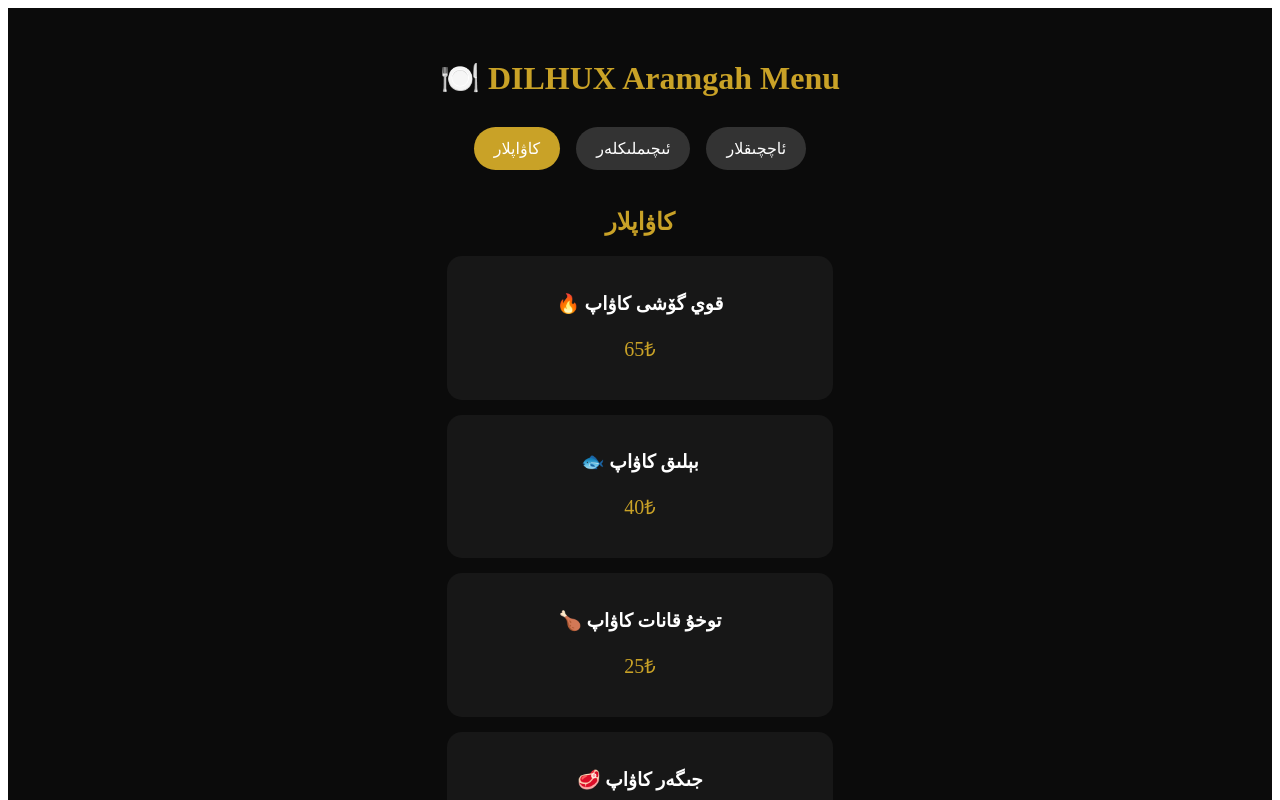
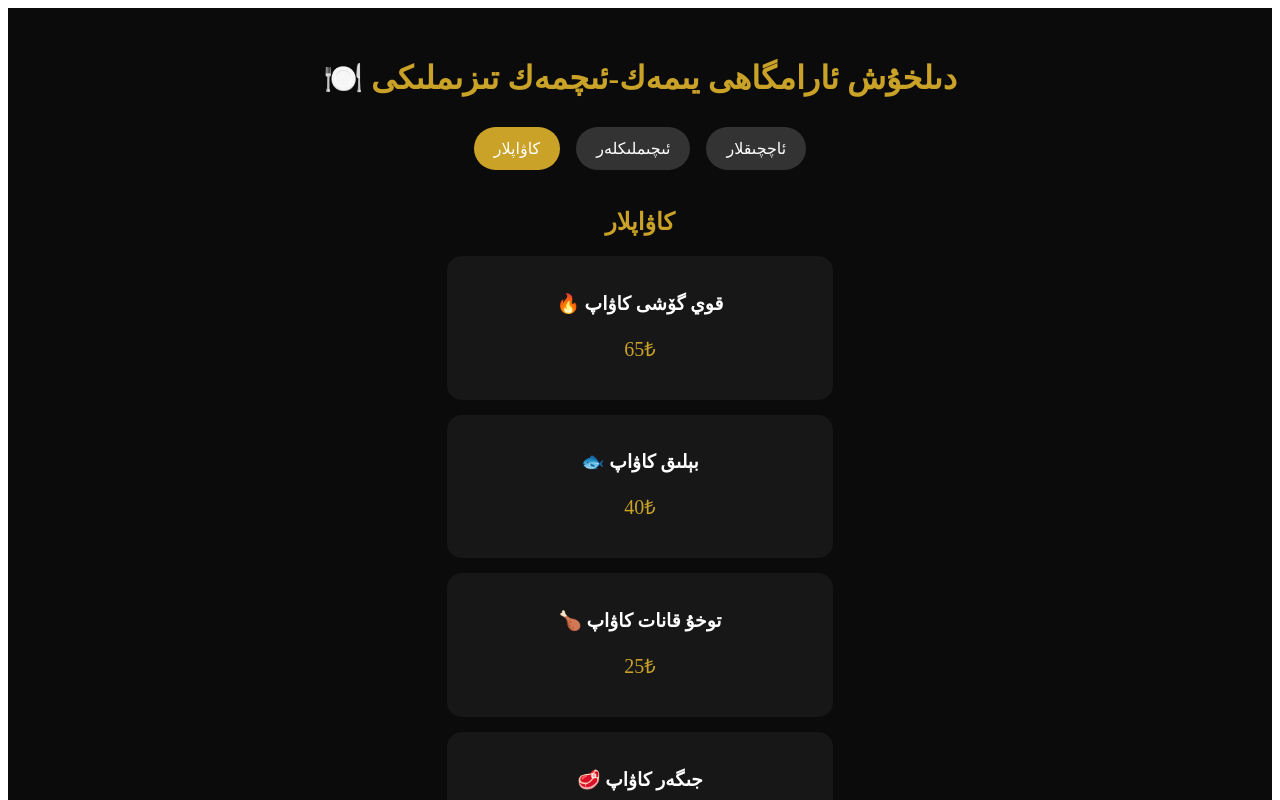
Before and after one commit to wolkan009977-a11y/dilhux-aramgah, a Next.js app: page /menu in a window 1280 px wide. Shown: the top 800 px of the page. Built offline with nearby package versions, Linux system fonts and the light colour scheme.

Commit message:
Update menu title to Uyghur language

```diff
--- a/app/menu/page.js
+++ b/app/menu/page.js
@@ -42,7 +42,7 @@
       }}
     >
       <h1 style={{ color: "#c9a227" }}>
-        🍽️ DILHUX Aramgah Menu
+        🍽️ دىلخۇش ئارامگاھى يىمەك-ئىچمەك تىزىملىكى
       </h1>
 
       <div>
```
